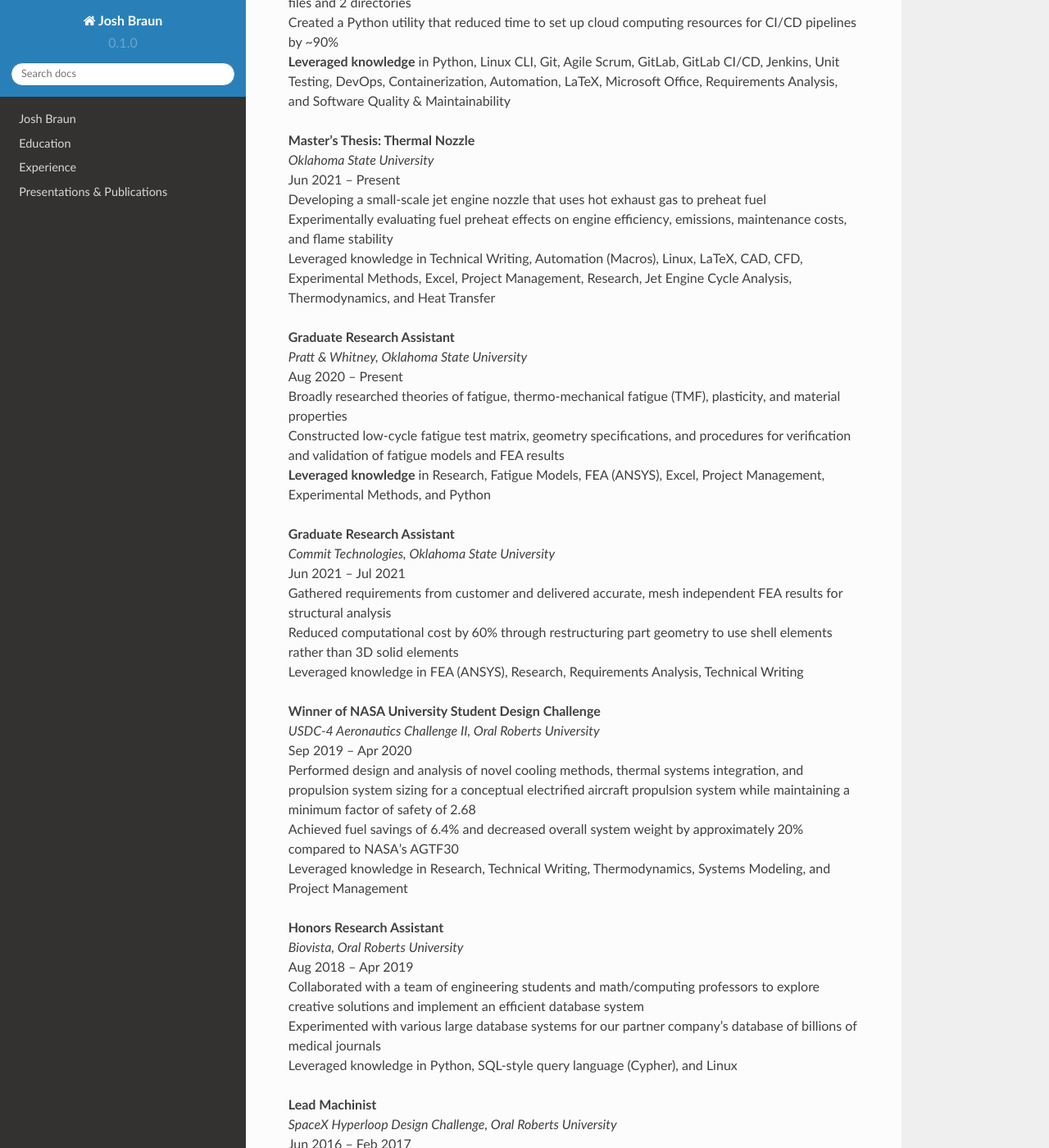
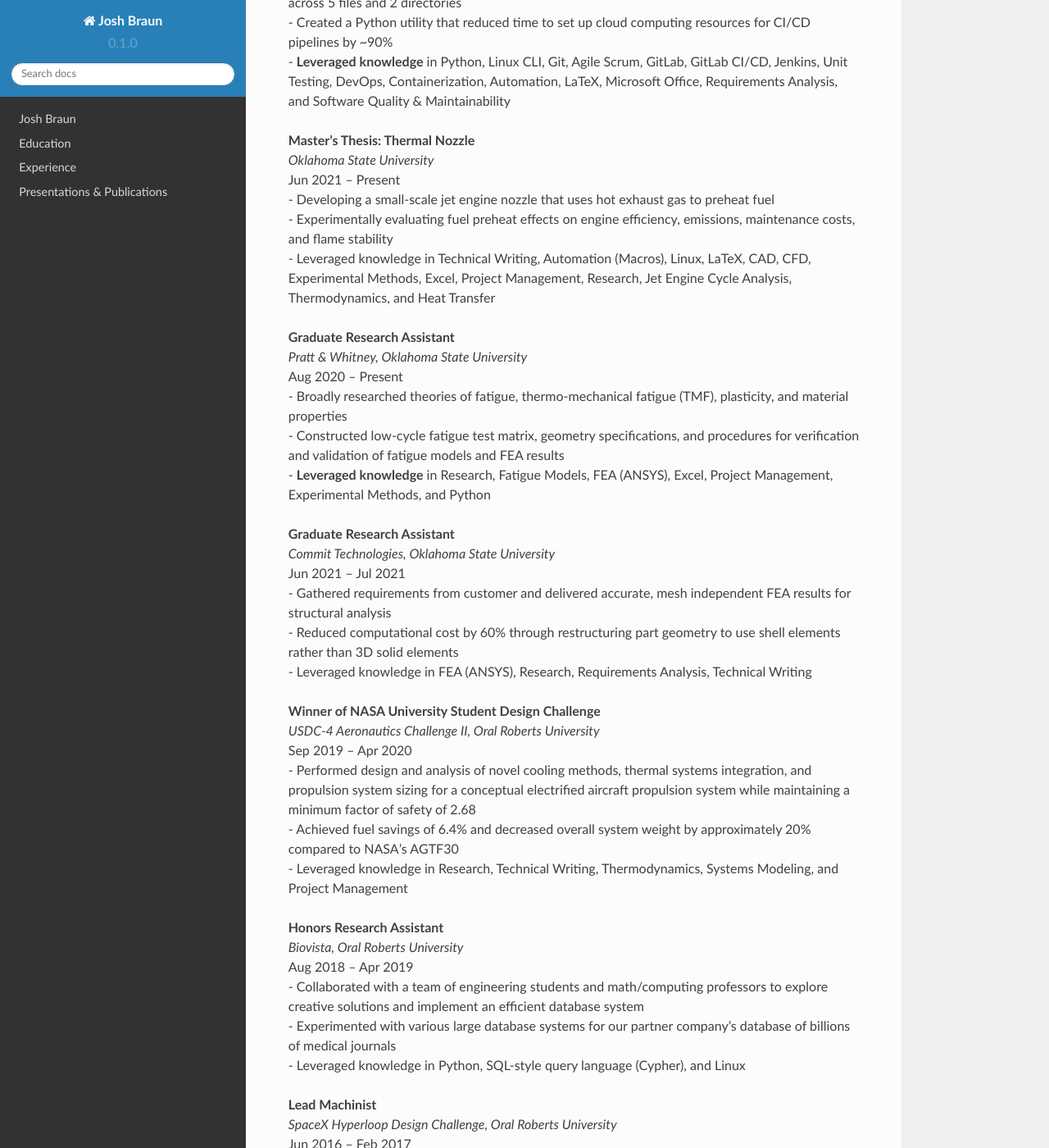
Before and after one commit to bbraunj/Professional-Website, a Sphinx documentation site: the page built from docs/source/index.rst, in a window 1280 px wide and 1400 px high, scrolled down 770 px. Shown: the whole window at 82% size. Built offline with Sphinx 7.4.7 and the Read the Docs theme 2.0.0, drawn with Linux system fonts in a browser that asks for light colours; some of the changed text lies outside the part shown.

Commit message:
Adjusting bullet points

```diff
--- a/docs/source/index.rst
+++ b/docs/source/index.rst
@@ -24,59 +24,59 @@ Experience
 | **Software Engineering Intern**
 | *Sandia National Laboratories*
 | May 2019 -- Present
-| Consolidated a group of scattered, project build scripts into one maintainable, reproducible, and unit-tested Python script
-| Developed a Python-based shell logger to highlight runtime diagnostics, making obscure build failures simple to debug
-| Collaborated with 6 DevOps engineers to restructure a tightly coupled infrastructure with 10,000+ lines across 121 files and 5 directories to a modular, unit-tested system with ~3,000 lines across 5 files and 2 directories
-| Created a Python utility that reduced time to set up cloud computing resources for CI/CD pipelines by ~90%
-| **Leveraged knowledge** in Python, Linux CLI, Git, Agile Scrum, GitLab, GitLab CI/CD, Jenkins, Unit Testing, DevOps, Containerization, Automation, LaTeX, Microsoft Office, Requirements Analysis, and Software Quality & Maintainability
+| - Consolidated a group of scattered, project build scripts into one maintainable, reproducible, and unit-tested Python script
+| - Developed a Python-based shell logger to highlight runtime diagnostics, making obscure build failures simple to debug
+| - Collaborated with 6 DevOps engineers to restructure a tightly coupled infrastructure with 10,000+ lines across 121 files and 5 directories to a modular, unit-tested system with ~3,000 lines across 5 files and 2 directories
+| - Created a Python utility that reduced time to set up cloud computing resources for CI/CD pipelines by ~90%
+| - **Leveraged knowledge** in Python, Linux CLI, Git, Agile Scrum, GitLab, GitLab CI/CD, Jenkins, Unit Testing, DevOps, Containerization, Automation, LaTeX, Microsoft Office, Requirements Analysis, and Software Quality & Maintainability
 
 | **Master's Thesis: Thermal Nozzle**
 | *Oklahoma State University*
 | Jun 2021 -- Present
-| Developing a small-scale jet engine nozzle that uses hot exhaust gas to preheat fuel
-| Experimentally evaluating fuel preheat effects on engine efficiency, emissions, maintenance costs, and flame stability
-| Leveraged knowledge in Technical Writing, Automation (Macros), Linux, LaTeX, CAD, CFD, Experimental Methods, Excel, Project Management, Research, Jet Engine Cycle Analysis, Thermodynamics, and Heat Transfer
+| - Developing a small-scale jet engine nozzle that uses hot exhaust gas to preheat fuel
+| - Experimentally evaluating fuel preheat effects on engine efficiency, emissions, maintenance costs, and flame stability
+| - Leveraged knowledge in Technical Writing, Automation (Macros), Linux, LaTeX, CAD, CFD, Experimental Methods, Excel, Project Management, Research, Jet Engine Cycle Analysis, Thermodynamics, and Heat Transfer
 
 | **Graduate Research Assistant**
 | *Pratt & Whitney, Oklahoma State University*
 | Aug 2020 -- Present
-| Broadly researched theories of fatigue, thermo-mechanical fatigue (TMF), plasticity, and material properties
-| Constructed low-cycle fatigue test matrix, geometry specifications, and procedures for verification and validation of fatigue models and FEA results
-| **Leveraged knowledge** in Research, Fatigue Models, FEA (ANSYS), Excel, Project Management, Experimental Methods, and Python
+| - Broadly researched theories of fatigue, thermo-mechanical fatigue (TMF), plasticity, and material properties
+| - Constructed low-cycle fatigue test matrix, geometry specifications, and procedures for verification and validation of fatigue models and FEA results
+| - **Leveraged knowledge** in Research, Fatigue Models, FEA (ANSYS), Excel, Project Management, Experimental Methods, and Python
 
 | **Graduate Research Assistant**
 | *Commit Technologies, Oklahoma State University*
 | Jun 2021 -- Jul 2021
-| Gathered requirements from customer and delivered accurate, mesh independent FEA results for structural analysis
-| Reduced computational cost by 60% through restructuring part geometry to use shell elements rather than 3D solid elements
-| Leveraged knowledge in FEA (ANSYS), Research, Requirements Analysis, Technical Writing
+| - Gathered requirements from customer and delivered accurate, mesh independent FEA results for structural analysis
+| - Reduced computational cost by 60% through restructuring part geometry to use shell elements rather than 3D solid elements
+| - Leveraged knowledge in FEA (ANSYS), Research, Requirements Analysis, Technical Writing
 
 | **Winner of NASA University Student Design Challenge**
 | *USDC-4 Aeronautics Challenge II, Oral Roberts University*
 | Sep 2019 -- Apr 2020
-| Performed design and analysis of novel cooling methods, thermal systems integration, and propulsion system sizing for a conceptual electrified aircraft propulsion system while maintaining a minimum factor of safety of 2.68
-| Achieved fuel savings of 6.4% and decreased overall system weight by approximately 20% compared to NASA’s AGTF30
-| Leveraged knowledge in Research, Technical Writing, Thermodynamics, Systems Modeling, and Project Management
+| - Performed design and analysis of novel cooling methods, thermal systems integration, and propulsion system sizing for a conceptual electrified aircraft propulsion system while maintaining a minimum factor of safety of 2.68
+| - Achieved fuel savings of 6.4% and decreased overall system weight by approximately 20% compared to NASA’s AGTF30
+| - Leveraged knowledge in Research, Technical Writing, Thermodynamics, Systems Modeling, and Project Management
 
 | **Honors Research Assistant**
 | *Biovista, Oral Roberts University*
 | Aug 2018 -- Apr 2019
-| Collaborated with a team of engineering students and math/computing professors to explore creative solutions and implement an efficient database system
-| Experimented with various large database systems for our partner company’s database of billions of medical journals
-| Leveraged knowledge in Python, SQL-style query language (Cypher), and Linux
+| - Collaborated with a team of engineering students and math/computing professors to explore creative solutions and implement an efficient database system
+| - Experimented with various large database systems for our partner company’s database of billions of medical journals
+| - Leveraged knowledge in Python, SQL-style query language (Cypher), and Linux
 
 | **Lead Machinist**
 | *SpaceX Hyperloop Design Challenge, Oral Roberts University*
 | Jun 2016 -- Feb 2017
-| Led machining efforts for the manufacturing of our team’s competition design
-| Worked with CAM software and CNC mills to automate precision manufacturing processes
+| - Led machining efforts for the manufacturing of our team’s competition design
+| - Worked with CAM software and CNC mills to automate precision manufacturing processes
 
 | **Team Captain**
 | *FIRST Robotics Competition Team 3593*
 | Aug 2015 -- Apr 2016
-| Problem-solved to meet challenges while remaining cost-effective and within design constraints
-| Set goals and directed projects, from fundraising to robot design
-| Gained extensive machining and assembly experience, totaling well over 300 hours
+| - Problem-solved to meet challenges while remaining cost-effective and within design constraints
+| - Set goals and directed projects, from fundraising to robot design
+| - Gained extensive machining and assembly experience, totaling well over 300 hours
 
 Presentations & Publications
 ============================
```
